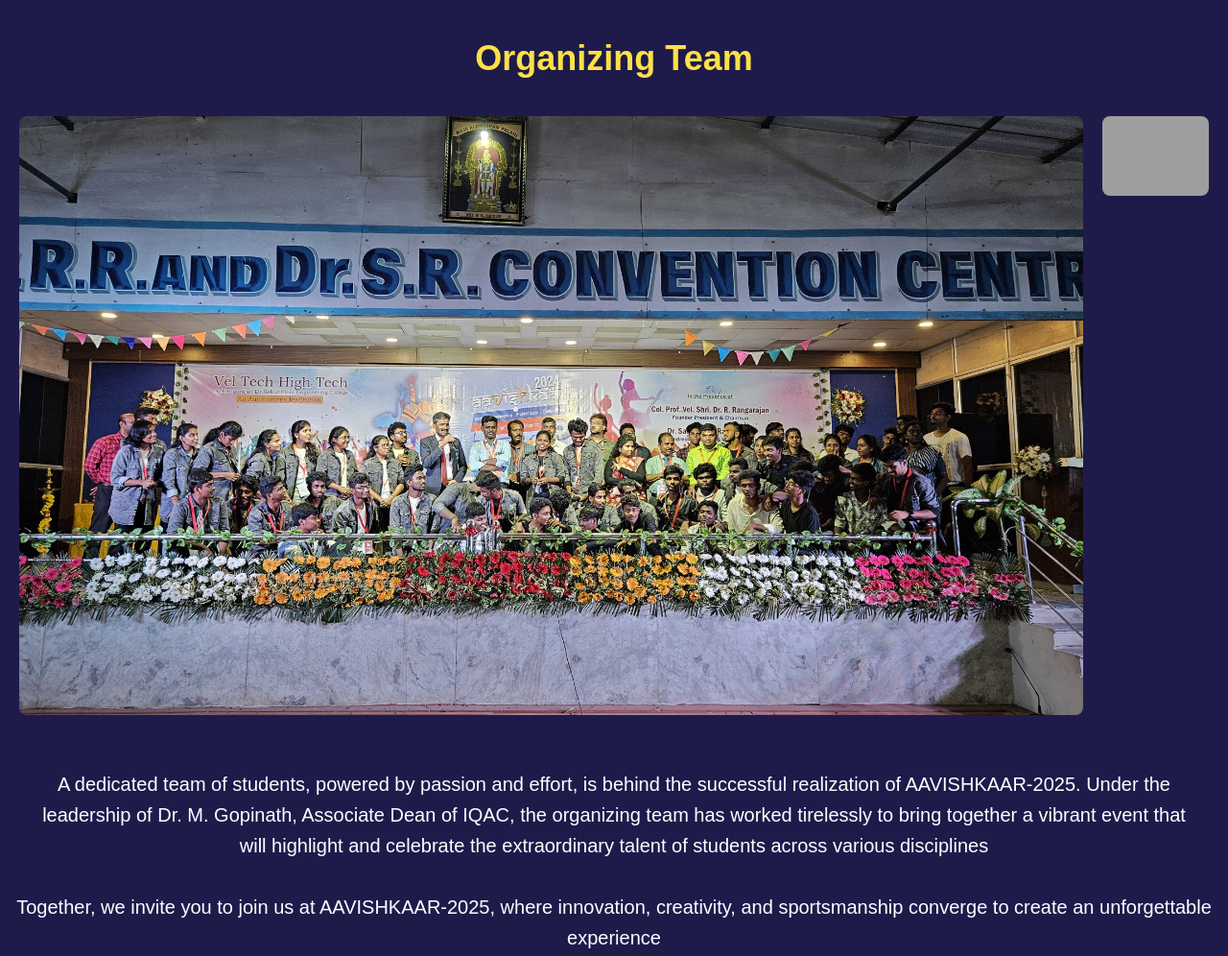
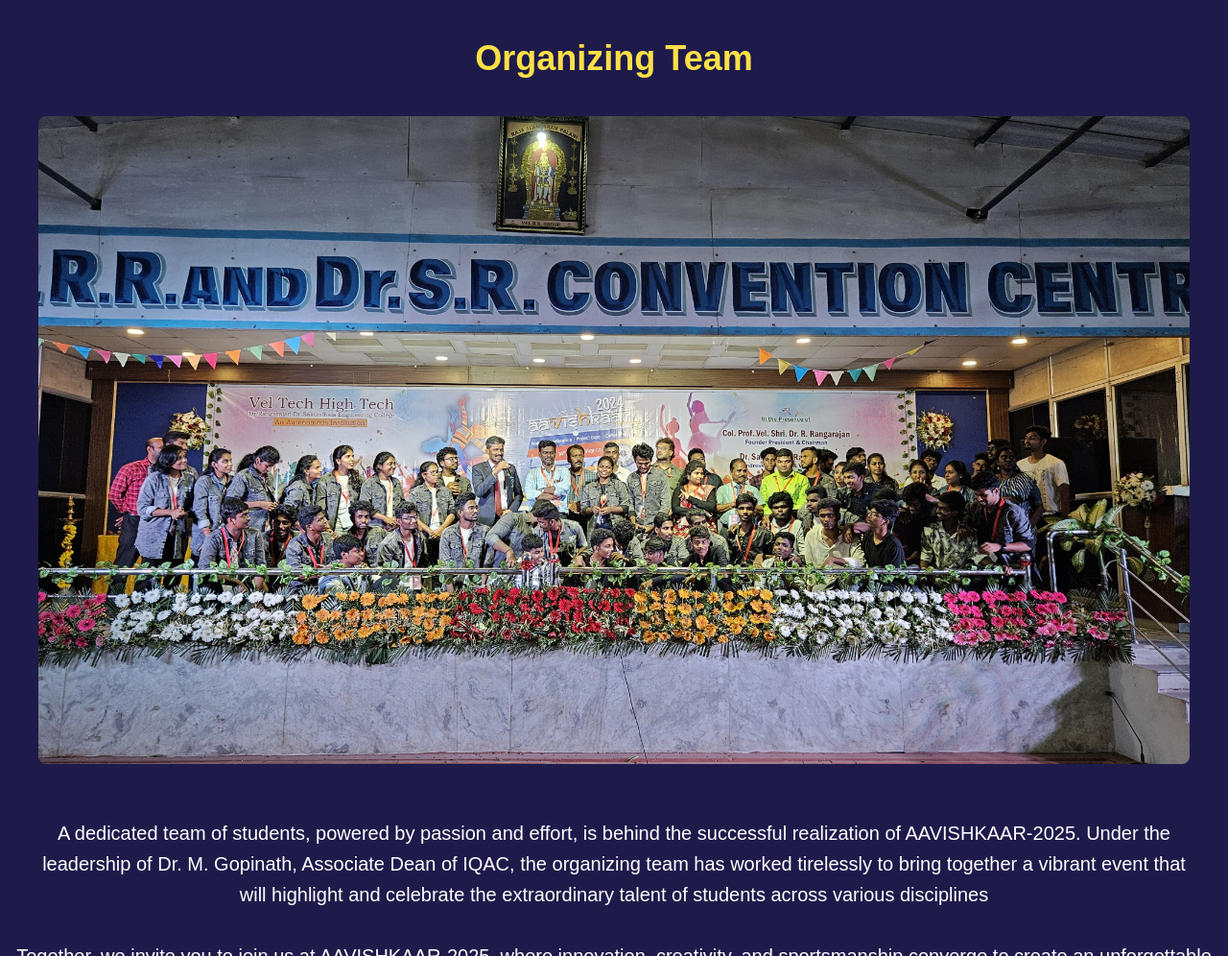
Before and after one commit to Arvindhan-7/aavishkaar-2025, a plain HTML site: page aboutus.html in a window 1280 px wide. Shown: the part 2020-3016 px from the top of the page at 96% size. Drawn offline with nearby package versions, Linux system fonts and the light colour scheme; grey boxes are pictures that could not be loaded; a web font is replaced by a local one.

Commit message:
changes1

```diff
--- a/aboutus.html
+++ b/aboutus.html
@@ -242,7 +242,7 @@
     <div>
       <h2 class="mt-10 sm:mt-0 text-yellow-300 font-bold text-center text-4xl"><b>Organizing Team</b></h2>
     </div>
-    <div class="flex justify-around my-10 sm:flex-row flex-col gap-5 pl-5 pr-5">
+    <div class="flex justify-around my-10 sm:flex-row flex-col gap-5 pl-10 pr-10 h-120 w-200">
       <div>
         <img
           src="imgs\aboutus\group1.jpeg"
@@ -251,13 +251,7 @@
 
         />
       </div>
-      <div>
-        <img
-          src="imgs/aboutus/group2.jpeg"
-          alt="group2"
-          class="rounded-lg"
-        />
-      </div>
+
     </div>
     <div>
       <p class="text-center leading-8 p-4 pl-10 pr-10 text-xl">
```
Also changed, not shown: sports.html (+2 -2 lines).
